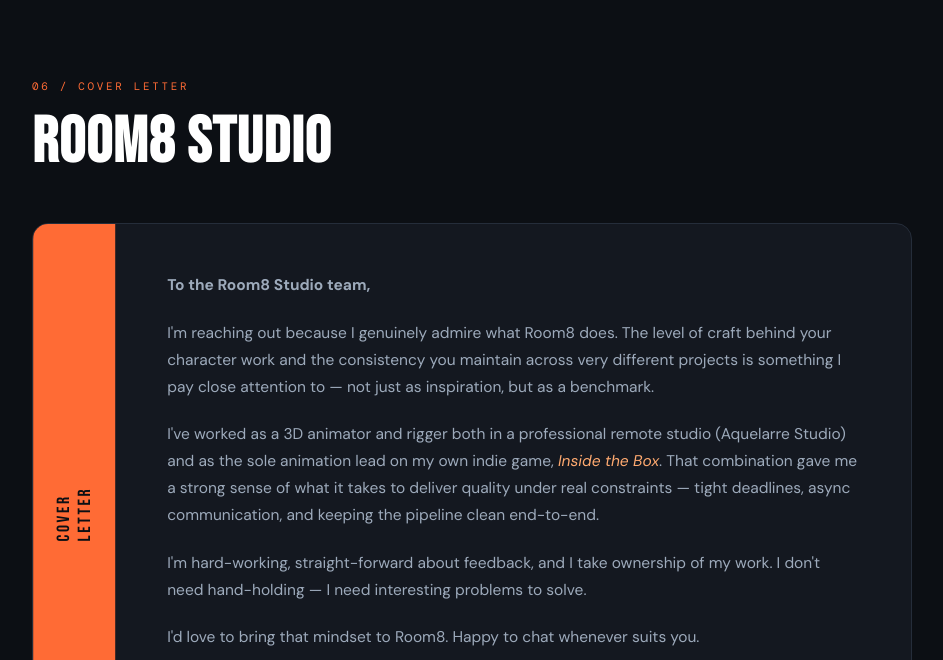
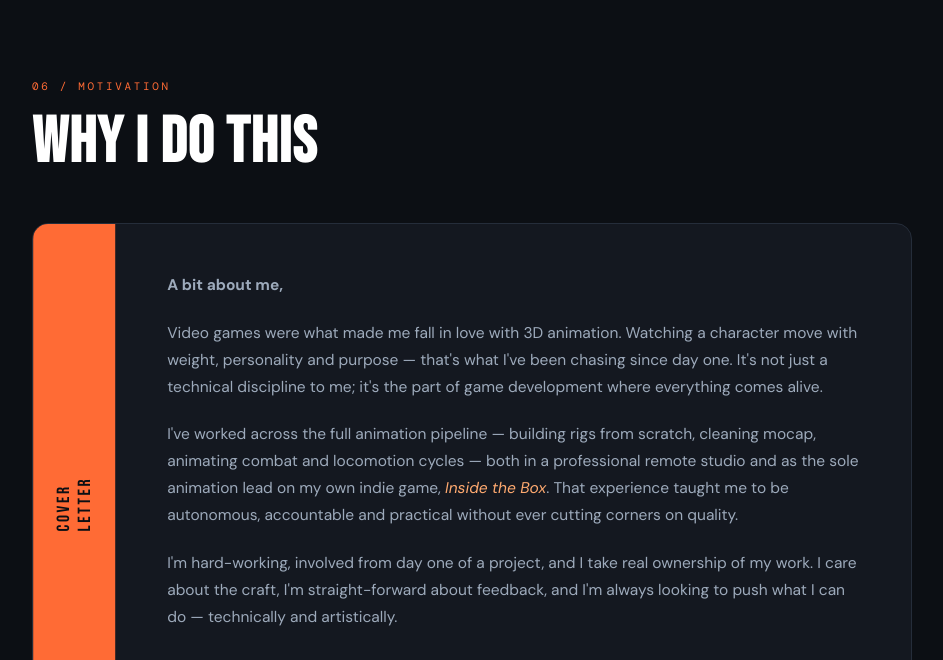
Before and after one commit to Ruby286/Animacion3D, a plain HTML site: page index.html in a window 1280 px wide. Shown: the part 4102-4762 px from the top of the page, without its empty margins (168-1111 px from the left). Drawn offline with nearby package versions, Linux system fonts and the light colour scheme.

Commit message:
Cambio del index

```diff
--- a/index.html
+++ b/index.html
@@ -244,31 +244,30 @@
 
     <!-- ── MOTIVATION LETTER ── -->
     <section class="section letter-section" id="letter">
-      <div class="section__label">06 / COVER LETTER</div>
-      <h2 class="section__title reveal">Room8 Studio</h2>
+      <div class="section__label">06 / MOTIVATION</div>
+      <h2 class="section__title reveal">Why I do this</h2>
 
       <div class="letter-card reveal delay-1">
         <div class="letter-card__deco">COVER<br>LETTER</div>
         <div class="letter-card__body">
-          <p class="letter__salutation">To the Room8 Studio team,</p>
+          <p class="letter__salutation">A bit about me,</p>
 
           <p>
-            I'm reaching out because I genuinely admire what Room8 does. The level of craft behind your
-            character work and the consistency you maintain across very different projects is something
-            I pay close attention to — not just as inspiration, but as a benchmark.
+            Video games were what made me fall in love with 3D animation. Watching a character move
+            with weight, personality and purpose — that's what I've been chasing since day one.
+            It's not just a technical discipline to me; it's the part of game development where
+            everything comes alive.
           </p>
           <p>
-            I've worked as a 3D animator and rigger both in a professional remote studio (Aquelarre Studio)
-            and as the sole animation lead on my own indie game, <em>Inside the Box</em>. That combination
-            gave me a strong sense of what it takes to deliver quality under real constraints —
-            tight deadlines, async communication, and keeping the pipeline clean end-to-end.
+            I've worked across the full animation pipeline — building rigs from scratch, cleaning mocap,
+            animating combat and locomotion cycles — both in a professional remote studio and as the sole
+            animation lead on my own indie game, <em>Inside the Box</em>. That experience taught me
+            to be autonomous, accountable and practical without ever cutting corners on quality.
           </p>
           <p>
-            I'm hard-working, straight-forward about feedback, and I take ownership of my work.
-            I don't need hand-holding — I need interesting problems to solve.
-          </p>
-          <p>
-            I'd love to bring that mindset to Room8. Happy to chat whenever suits you.
+            I'm hard-working, involved from day one of a project, and I take real ownership of my work.
+            I care about the craft, I'm straight-forward about feedback, and I'm always looking
+            to push what I can do — technically and artistically.
           </p>
 
           <div class="letter__sign">
```
